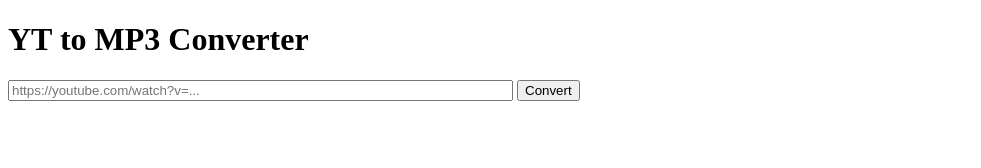
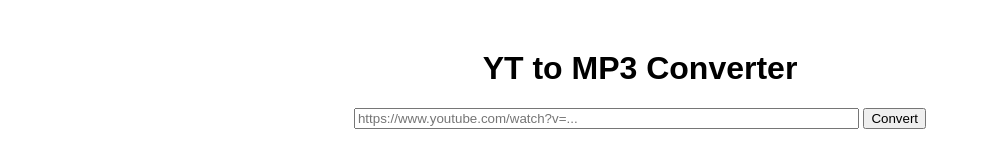
Before and after one commit to edfall1985/YouTube-To-MP-, a website: page public/index.html in a window 1280 px wide. Shown: the whole page, without its empty margins (0-981 px from the left). Drawn offline with Linux system fonts and the light colour scheme.

Commit message:
Update index.html

```diff
--- a/public/index.html
+++ b/public/index.html
@@ -1,13 +1,13 @@
 <!DOCTYPE html>
 <html>
 <head>
-  <meta charset="UTF-8">
-  <title>YT to MP3 Converter</title>
+  <title>YT to MP3 Converter v0.0.1</title>
+  <meta charset="UTF-8" />
 </head>
-<body>
+<body style="font-family:sans-serif; text-align:center; margin-top:50px;">
   <h1>YT to MP3 Converter</h1>
-  <form action="/convert" method="POST">
-    <input type="text" name="url" placeholder="https://youtube.com/watch?v=..." size="60" required />
+  <form method="POST" action="/convert">
+    <input type="text" name="url" placeholder="https://www.youtube.com/watch?v=..." size="60" required />
     <button type="submit">Convert</button>
   </form>
 </body>
```
